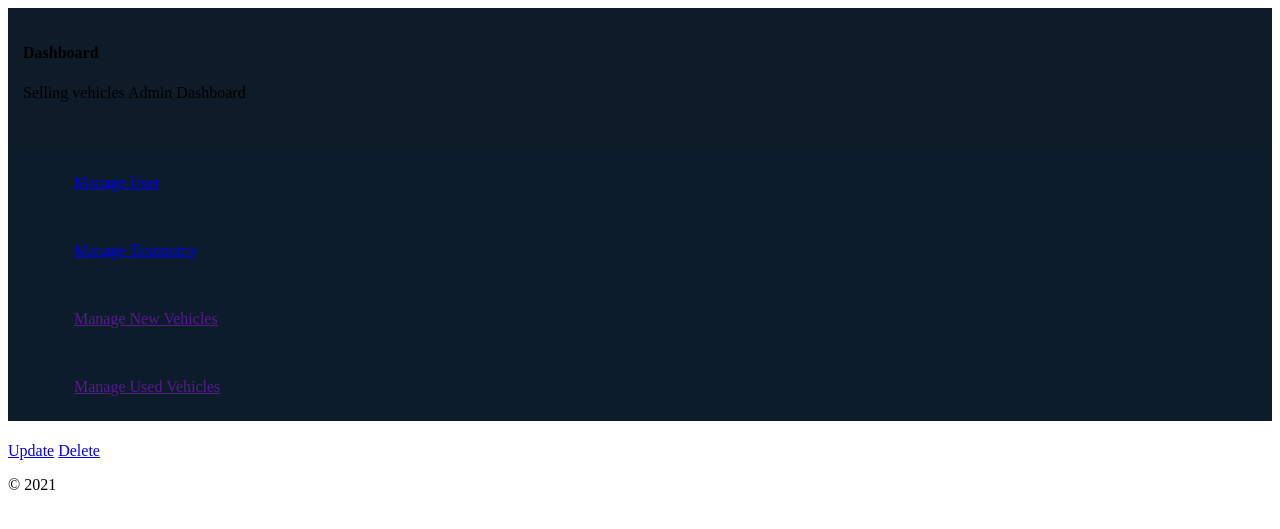
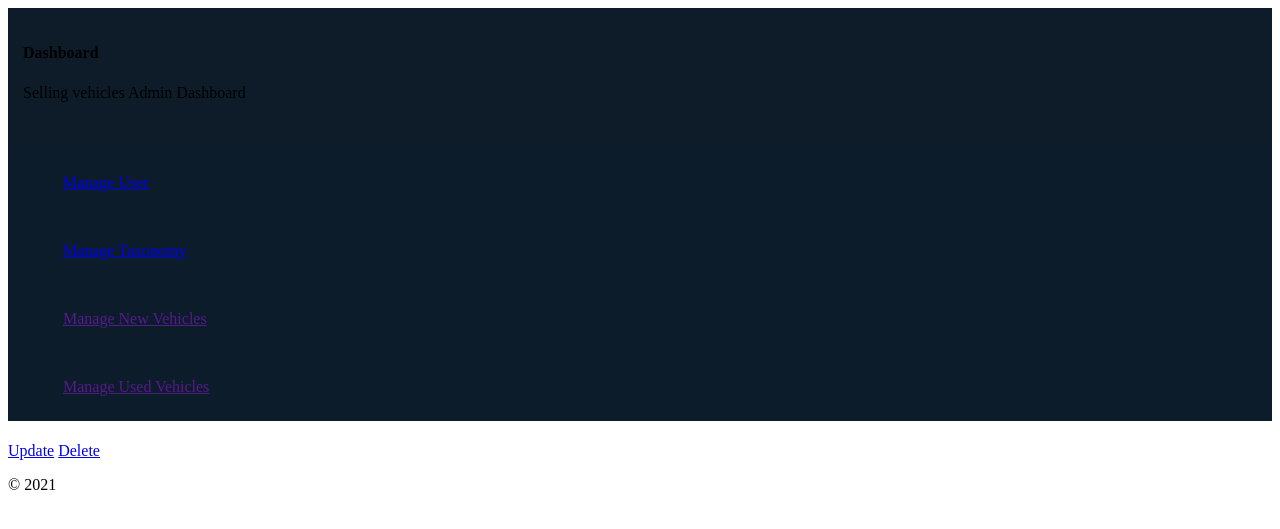
Before and after one commit to abedghr/selling-vehicles, a Yii app: template backend/views/user/view.php in a window 1280 px wide. Shown: the top 529 px of the page. Run offline with PHP 8.4 and a stand-in for Yii, Linux system fonts and the light colour scheme; the template is opened without the code that fills it, so the values that code supplies are empty; some libraries are stand-ins or nearby versions.

Commit message:
master: typo

```diff
--- a/backend/views/layouts/main.php
+++ b/backend/views/layouts/main.php
@@ -36,10 +36,10 @@ AppAsset::register($this);
                 <p>Selling vehicles Admin Dashboard</p>
             </div>
             <ul class="list-group" style="list-style:none; background-color: #0d1d2cc7 !important;">
-                <a href="<?= Url::to(['/user/index']) ?>" class="text-light text-decoration-none"><li class="border-bottom" style="padding: 25px 0; margin: 0px 26px;">Manage User</li></a>
-                <a href="<?= Url::to(['/taxonomy/index']) ?>" class="text-light text-decoration-none"><li class="border-bottom" style="padding: 25px 0; margin: 0px 26px;">Manage Taxonomy</li></a>
-                <a href="" class="text-light text-decoration-none"><li class="border-bottom" style="padding: 25px 0; margin: 0px 26px;">Manage New Vehicles</li></a>
-                <a href="" class="text-light text-decoration-none"><li class="border-bottom" style="padding: 25px 0; margin: 0px 26px;">Manage Used Vehicles</li></a>
+                <a href="<?= Url::to(['/user/index']) ?>" class="text-light text-decoration-none"><li class="border-bottom" style="padding: 25px 0; margin: 0px 15px;">Manage User</li></a>
+                <a href="<?= Url::to(['/taxonomy/index']) ?>" class="text-light text-decoration-none"><li class="border-bottom" style="padding: 25px 0; margin: 0px 15px;">Manage Taxonomy</li></a>
+                <a href="" class="text-light text-decoration-none"><li class="border-bottom" style="padding: 25px 0; margin: 0px 15px;">Manage New Vehicles</li></a>
+                <a href="" class="text-light text-decoration-none"><li class="border-bottom" style="padding: 25px 0; margin: 0px 15px;">Manage Used Vehicles</li></a>
             </ul>
         </main>
         <div class="w-100 d-flex flex-column">
```
